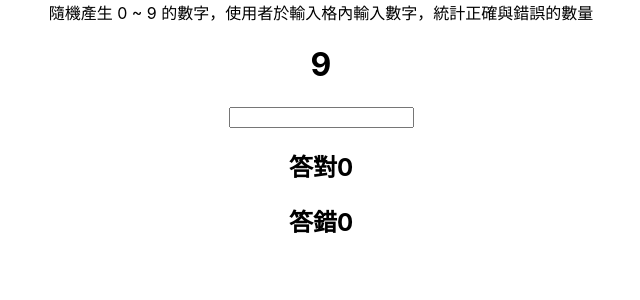
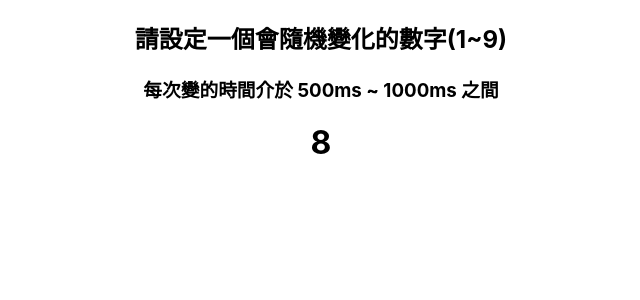
Before and after one commit to michelle3356/reactHw201911, a React (Create React App) app: page / in a window 1280 px wide. Shown: the top 300 px of the page, without its empty margins (319-959 px from the left). Built offline with nearby package versions, Linux system fonts and the light colour scheme.

Commit message:
hw17 finish

```diff
--- a/src/App.js
+++ b/src/App.js
@@ -1,6 +1,6 @@
 import React from 'react';
 import './App.css';
-import Homework from './Hw16GuessNumber';
+import Homework from './Hw17RandomNumber';
 
 function App() {
   return (
--- a/src/Hw17RandomNumber.js
+++ b/src/Hw17RandomNumber.js
@@ -1,11 +1,38 @@
 import React, { Component } from 'react'
 
+function getRandom(min,max){
+  return Math.floor(Math.random()*(max-min+1))+min;
+};
 export default class Hw17RandomNumber extends Component {
+  constructor(props){
+    super(props);
+    this.state = ({
+      randomTime: Math.floor(Math.random() * 10),
+      ms: getRandom(500,1000)
+    })
+  };
+
+  componentDidMount(){
+    this.random = setInterval(
+      () => this.callTime(),
+      this.state.ms
+    );
+  }
+
+  callTime(){
+    this.setState({
+      randomTime: Math.floor(Math.random() * 10),
+      ms: getRandom(500,1000)
+    })
+  };
+
   render() {
+    const randomTime = this.state.randomTime
     return (
       <div>
         <h2>請設定一個會隨機變化的數字(1~9)</h2>
         <h3>每次變的時間介於 500ms ~ 1000ms 之間</h3>
+        <h1>{randomTime}</h1>
       </div>
     )
   }
```
Also changed, not shown: 1 other file (tests, documents, lock files or other folders).
